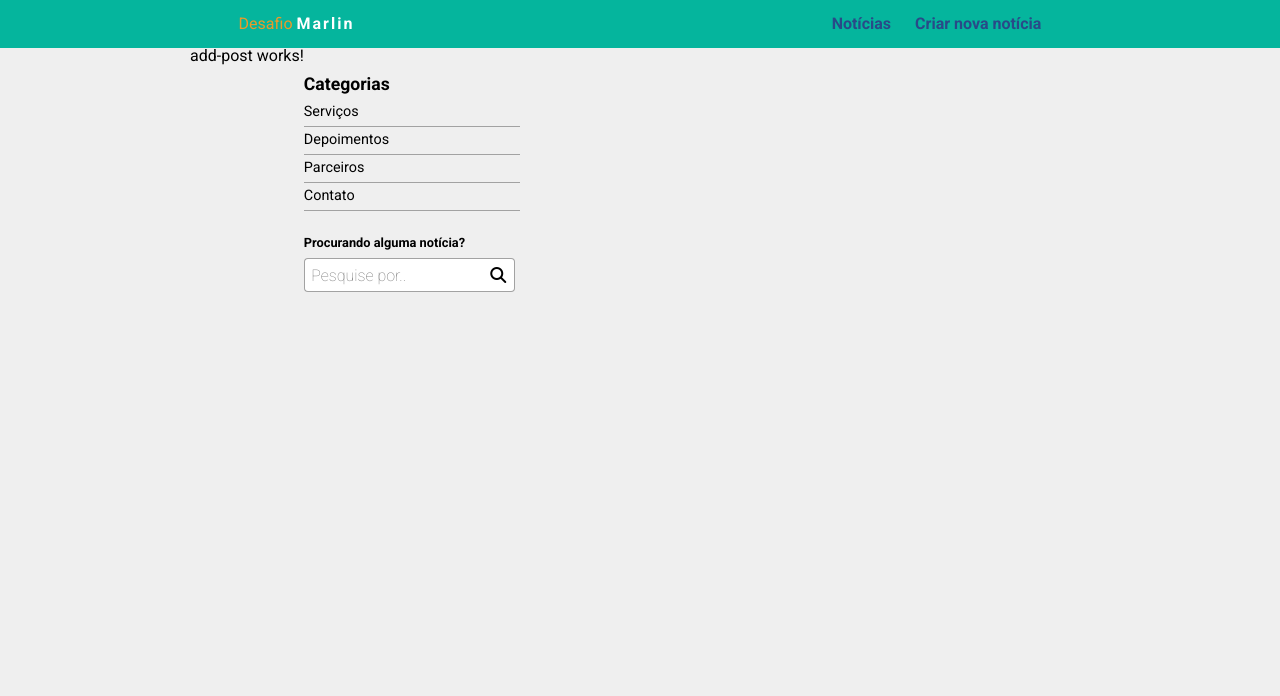
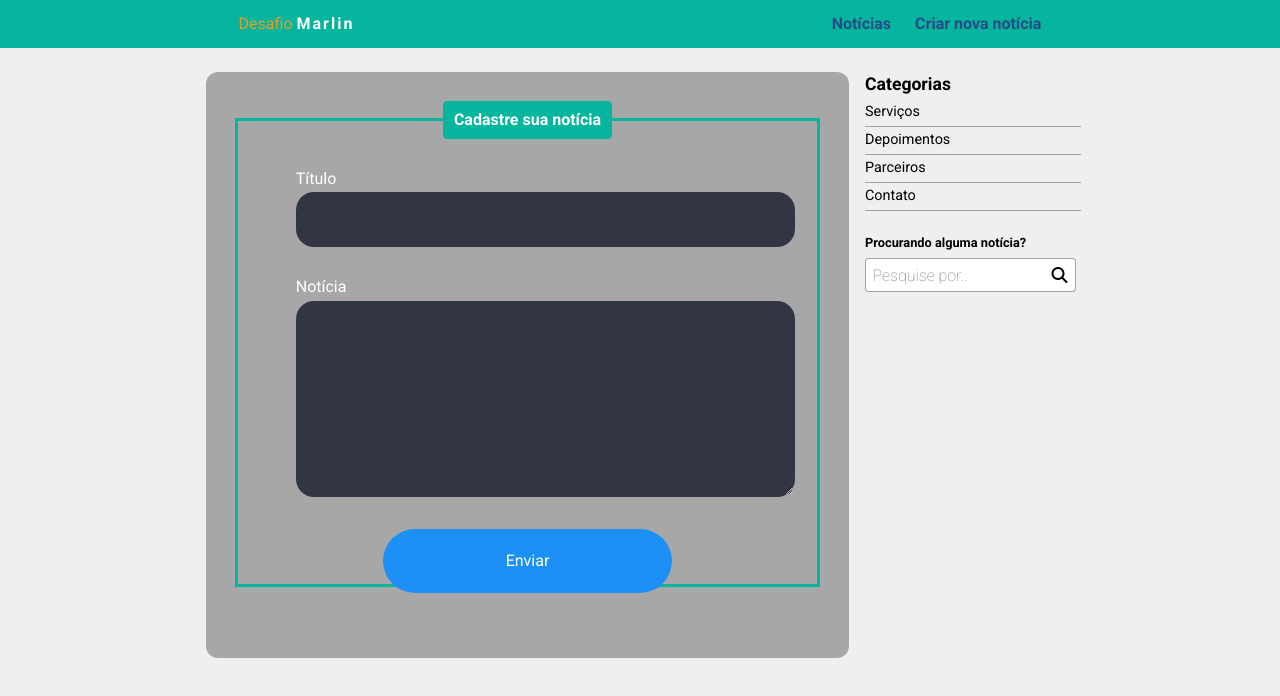
Before and after one commit to BrunodevOliveira/desafio-Marlin, an Angular app: page /criar-post in a window 1280 px wide. Shown: the top 696 px of the page. Built offline with nearby package versions, Linux system fonts and the light colour scheme.

Commit message:
✨ feat:  estilização componente add-post

```diff
--- a/src/app/components/add-post/add-post.component.html
+++ b/src/app/components/add-post/add-post.component.html
@@ -1 +1,16 @@
-<p>add-post works!</p>
+<form>
+  <fieldset>
+    <legend>Cadastre sua notícia</legend>
+    <div class="form-content">
+      <label for="title">
+        Título
+        <input type="text" name="title" id="title" required />
+      </label>
+      <label for="message">
+        Notícia
+        <textarea name="message" id="message"  rows="10" required></textarea>
+      </label>
+      <button>Enviar</button>
+    </div>
+  </fieldset>
+</form>
--- a/src/app/components/add-post/add-post.component.scss
+++ b/src/app/components/add-post/add-post.component.scss
@@ -0,0 +1,80 @@
+@import '../../../config-scss/rem-calc.scss';
+
+form {
+  margin: 1.5rem 1rem;
+  background-color: rgba(0, 0, 0, 0.3);
+  height: 70vh;
+  color: white;
+  padding: 0.8rem;
+  border-radius: rem-calc(12);
+
+  fieldset{
+    border: 3px solid var(--border-form);
+    margin: 1rem;
+    padding-top: 2rem;
+    height: 80%;
+
+    legend{
+      border: 1px solid var(--border-form);
+      padding: rem-calc(10);
+      text-align: center;
+      background-color: var(--border-form);
+      border-radius:rem-calc(4);
+      font-weight: bolder;
+    }
+
+    .form-content {
+      display: flex;
+      flex-direction: column;
+      align-items: center;
+      gap: 2rem;
+
+      label {
+        display: flex;
+        flex-direction: column;
+        width: 80%;
+        gap: 0.35rem;
+
+        input, textarea {
+          width: 100%;
+          padding: 1rem;
+          border: 0.125rem solid transparent;
+          border-radius: 1.125rem;
+
+          color: white;
+          background: #323644;
+          transition: border-color 0.3s, box-shadow 0.3s;
+        }
+
+        input:hover,
+        input:focus,
+        textarea:hover,
+        textarea:focus {
+          outline: none;
+          border-color: var(--border-form);;
+          box-shadow: 0 0 0 0.3125rem #26344a;
+        }
+      }
+
+      button {
+        width: 50%;
+        margin: 0 auto;
+        padding: 1.5rem;
+        border: none;
+        border-radius: rem-calc(99);
+
+        color: white;
+        background:  #1d90f5;
+        cursor: pointer;
+        transition: 0.3s;
+
+        &:hover, &:focus {
+          outline: none;
+          background: var(--primary-color);
+        }
+      }
+    }
+
+
+  }
+}
--- a/src/app/components/add-post/add-post.component.ts
+++ b/src/app/components/add-post/add-post.component.ts
@@ -1,15 +1,12 @@
-import { Component, OnInit } from '@angular/core';
+import { Component, OnInit } from "@angular/core";
 
 @Component({
-  selector: 'app-add-post',
-  templateUrl: './add-post.component.html',
-  styleUrls: ['./add-post.component.scss']
+  selector: "app-add-post",
+  templateUrl: "./add-post.component.html",
+  styleUrls: ["./add-post.component.scss"],
 })
 export class AddPostComponent implements OnInit {
+  constructor() {}
 
-  constructor() { }
-
-  ngOnInit() {
-  }
-
+  ngOnInit() {}
 }
--- a/src/config-scss/variables.scss
+++ b/src/config-scss/variables.scss
@@ -6,4 +6,5 @@
 
   --primary-color: #294a88;
   --secondary-color: #eb9a28;
+  --border-form: #05b59d;
 }
--- a/src/styles.scss
+++ b/src/styles.scss
@@ -12,10 +12,12 @@ main {
   max-width: rem-calc(900);
   margin: 0 auto;
   box-sizing: border-box;
-  // background: lightblue;
-  // padding: 0.1rem;
 }
 
 app-details-post {
   width: 75%;
 }
+
+app-add-post {
+  width: 75%;
+}
```
